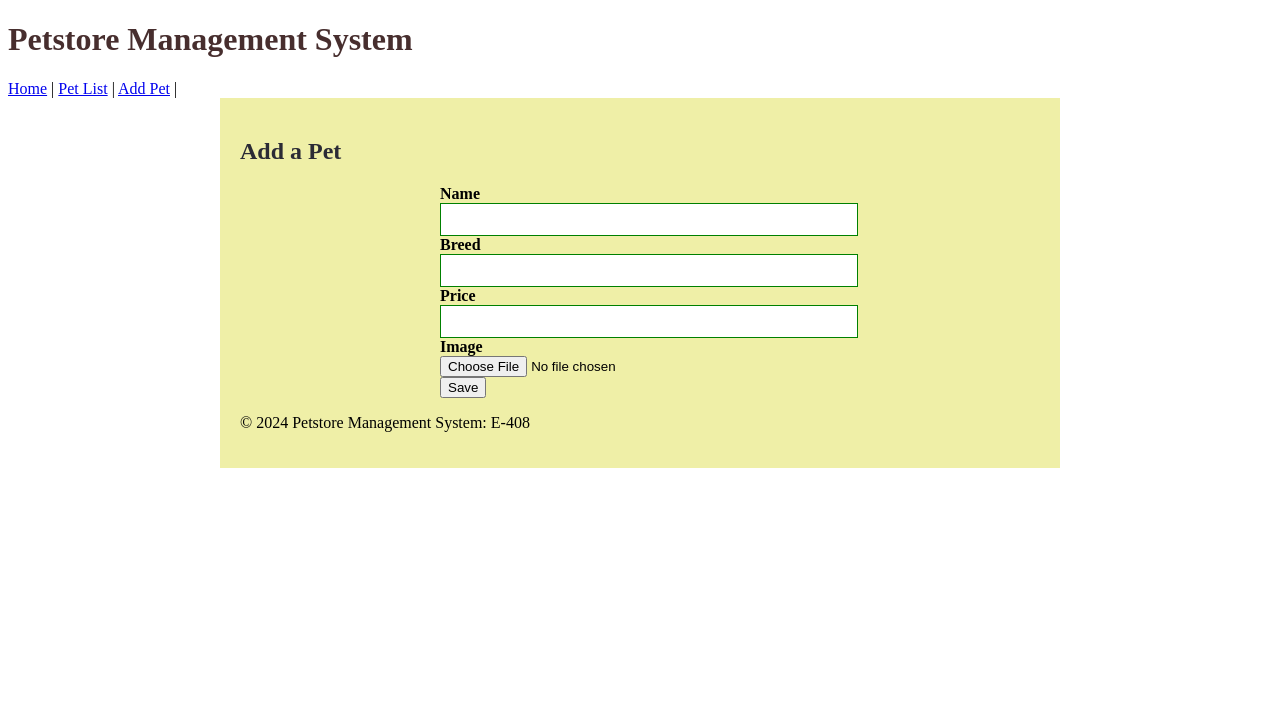
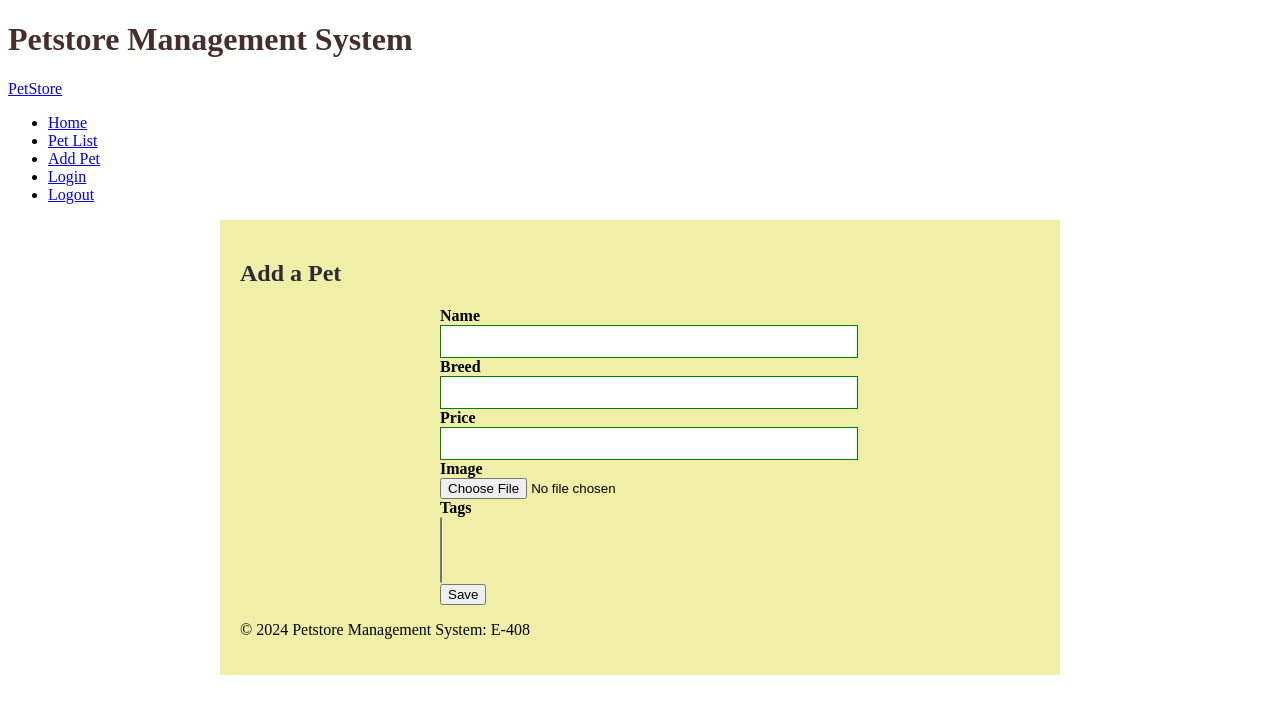
Before and after one commit to mmrunal25/petstore4, a Django app: page /pets/create/ in a window 1280 px wide. Shown: the top 714 px of the page. Run offline with Django 5.2, Linux system fonts and the light colour scheme; data that the repository does not hold is empty.

Commit message:
first commit

```diff
--- a/petstoreapp/forms.py
+++ b/petstoreapp/forms.py
@@ -4,11 +4,12 @@ from .models import Pet
 class PetForm(forms.ModelForm):
     class Meta:
         model = Pet
-        fields =  ['name', 'breed', 'price', 'image']
+        fields =  ['name', 'breed', 'price', 'image', 'tags']
+
         widgets = {
             'name': forms.TextInput(attrs={'class': 'form-control'}),
             'breed': forms.TextInput(attrs={'class': 'form-control'}),
             'price': forms.NumberInput(attrs={'class': 'form-control'}),
             'image': forms.FileInput(attrs={'class': 'form-control-file'}),
-
+            'tags': forms.SelectMultiple(attrs={'class': 'form-control'}),
         }
--- a/petstoreapp/models.py
+++ b/petstoreapp/models.py
@@ -1,12 +1,20 @@
 from django.db import models
 
 # Create your models here.
+class Tag(models.Model):
+    id = models.AutoField(primary_key=True)
+    name = models.CharField(max_length=100)
+
+    def __str__(self):
+        return f"{ self.name }"
+
 class Pet(models.Model):
     id = models.AutoField(primary_key=True)
     name = models.CharField(max_length=50)
     breed = models.CharField(max_length=100)
     price = models.IntegerField()
     image = models.ImageField(upload_to='pet_images/', null=True, blank=True)
+    tags = models.ManyToManyField(Tag)
 
     def __str__(self):
         return f"{ self.name }"
--- a/petstoreapp/templates/petstoreapp/nav.html
+++ b/petstoreapp/templates/petstoreapp/nav.html
@@ -1,7 +1,25 @@
-<nav>
-
-        <a href="{% url 'home' %}">Home</a>  |
-        <a href="{% url 'pets_list' %}">Pet List</a>  |
-        <a href="{% url 'pet_create' %}">Add Pet</a>  |
-
-</nav>
+<nav class="navbar navbar-expand-lg navbar-dark bg-dark">
+        <a class="navbar-brand" href="#">PetStore</a>
+        <!-- <button class="navbar-toggler" type="button" data-toggle="collapse" data-target="#navbarSupportedContent" aria-controls="navbarSupportedContent" aria-expanded="false" aria-label="Toggle the Navigation">
+            <span class="navbar-toggler-icon"></span>
+        </button> -->
+        <div class="collapse navbar-collapse" id="navbarSupportedContent">
+        <ul class="navbar-nav mr-auto">
+            <li class="nav-item active">
+                <a class="nav-link" href="{% url 'home' %}">Home</a>
+            </li>
+            <li class="nav-item">
+                <a class="nav-link" href="{% url 'pets_list' %}">Pet List</a>
+            </li>
+            <li class="nav-item">
+                <a class="nav-link" href="{% url 'pet_create' %}">Add Pet</a>
+            </li>
+            <li class="nav-item">
+                <a class="nav-link" href="{% url 'login' %}">Login</a>
+            </li>
+            <li class="nav-item">
+                <a class="nav-link" href="{% url 'logout' %}">Logout</a>
+            </li>
+        </ul>
+        </div>
+    </nav>
--- a/petstoreapp/templates/petstoreapp/pet_create.html
+++ b/petstoreapp/templates/petstoreapp/pet_create.html
@@ -30,6 +30,11 @@
             {{ form.image }}
         </div>
 
+        <div class="form-group">
+            <label for="tags">Tags</label>
+
+            {{ form.tags }}
+        </div>
         <button type="submit" class="btn btn-primary">Save</button>
     </form>
 </div>
--- a/petstoreapp/views.py
+++ b/petstoreapp/views.py
@@ -1,4 +1,5 @@
 from django.shortcuts import render, redirect
+from django.db.models import Q
 from .models import Pet
 from .forms import PetForm
 from django.db.models import Q
@@ -12,7 +13,7 @@ def pets_list(request):
     return render(request, 'petstoreapp/pets_list.html', {'pets': pets})
     #search_query = request.GET.get('search', '')
     #pets = Pet.objects.filter(name__icontains=search_query)
-    #return render (request, 'petstoreapp/pet_list.html', {'pets' : pets , 'search_query': search_query})
+    #return render(request, 'petstoreapp/pets_list.html', {'pets': pets, 'search_query': search_query})
 
 def pet_create(request):
     if request.method == 'POST':
@@ -23,8 +24,9 @@ def pet_create(request):
     else:
         form = PetForm()
     return render(request, 'petstoreapp/pet_create.html', {'form': form})
+
 def search_results(request):
     search_query = request.GET.get('search', '')
-    #pets = Pet.objects.filter(name__icontains =search_query)
+    #pets = Pet.objects.filter(name__icontains=search_query)
     pets = Pet.objects.filter(Q(name__icontains=search_query) | Q(breed__icontains=search_query))
     return render(request, 'petstoreapp/search_results.html', {'pets': pets, 'search_query': search_query})
```
Also changed, not shown: petstoreapp/templates/petstoreapp/login.html (added, +12 -0 lines), petstoreapp/templates/petstoreapp/logout.html (added, +10 -0 lines), petstoreapp/templates/petstoreapp/pets_list.html (+14 -12 lines), petstoreapp/migrations/0003_tag_pet_tags.py (added).
